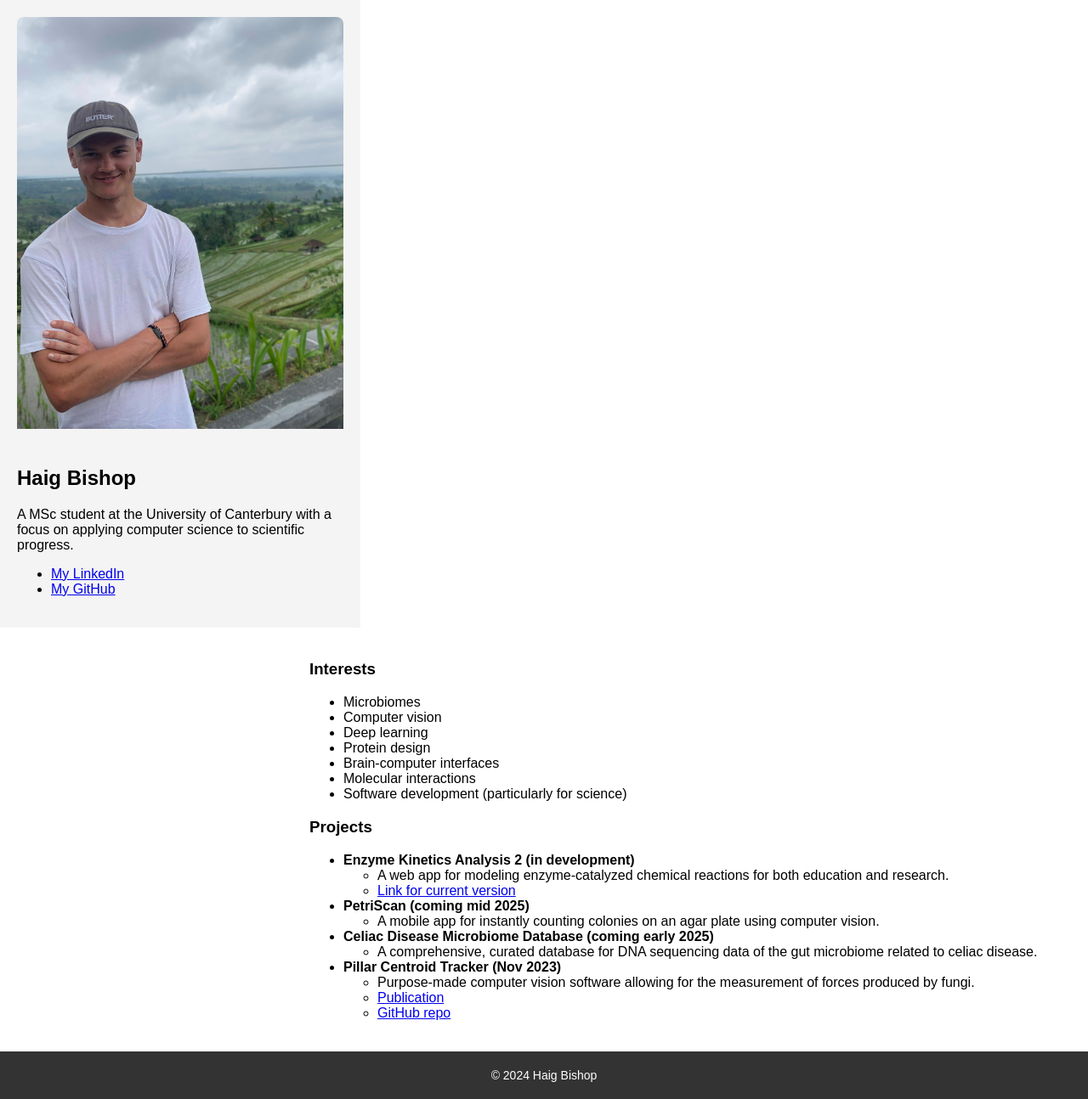
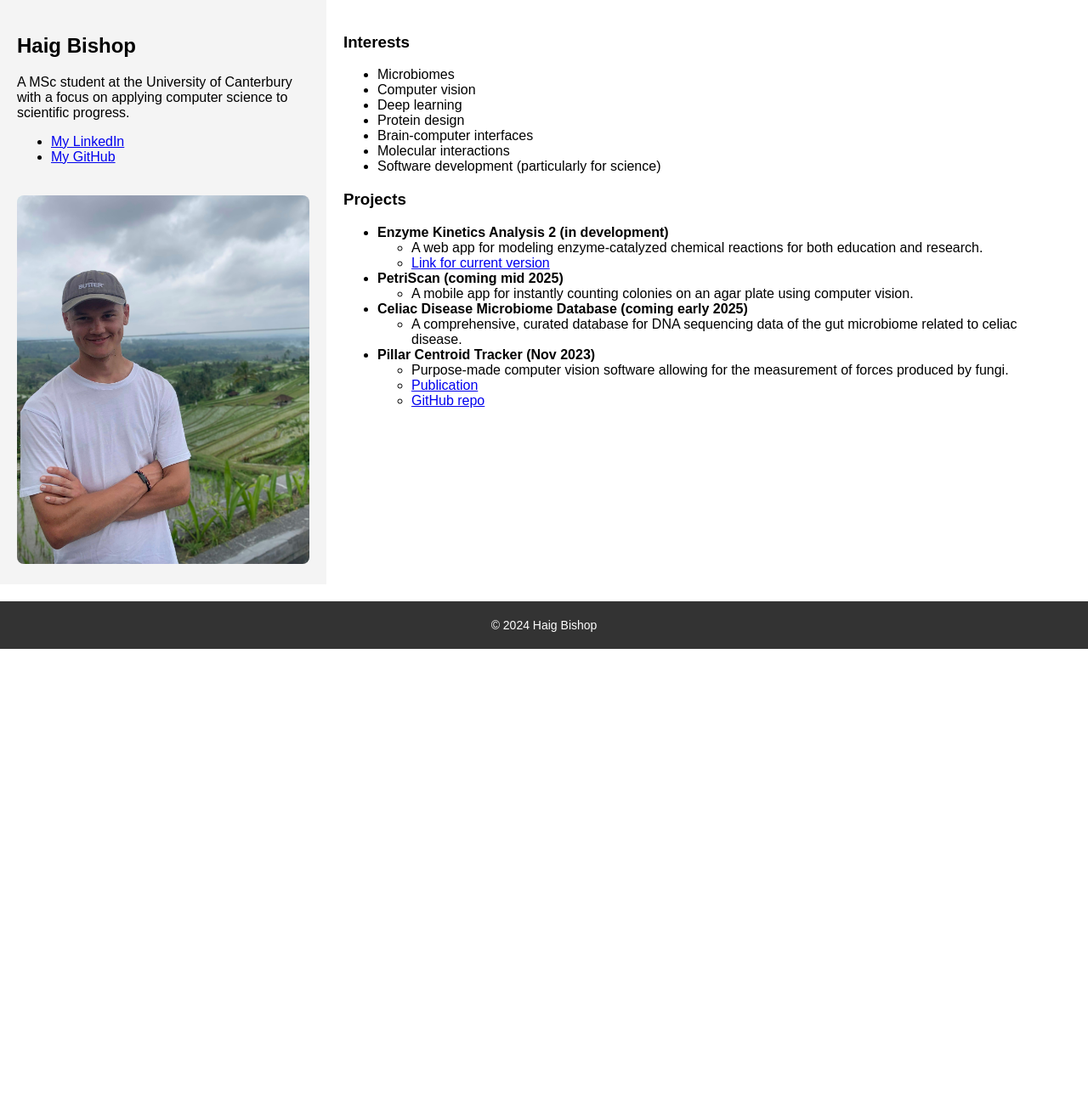
Before and after one commit to HaigBishop/HaigBishop.github.io, a Jekyll site: the page built from index.md, in a window 1280 px wide. Shown: the whole page at 85% size. Built offline with Jekyll 4.4.1, drawn with Linux system fonts in a browser that asks for light colours; after the commit the page ends 900 px from its top, so only the background shows below that.

Commit message:
Add files via upload

```diff
--- a/_includes/side_panel.html
+++ b/_includes/side_panel.html
@@ -1,5 +1,4 @@
-<div class="side-panel" style="width: 30%; padding: 20px; float: left;">
-    <img src="{{ site.author.portrait }}" alt="Portrait of Haig Bishop" style="width: 100%; border-radius: 8px; padding-bottom: 20px;">
+<div class="side-panel">
     <h2>{{ site.author.name }}</h2>
     <p>{{ site.author.bio }}</p>
     <ul>
@@ -7,4 +6,5 @@
       <li><a href="{{ link.url }}" target="_blank">{{ link.label }}</a></li>
       {% endfor %}
     </ul>
+    <img src="{{ site.author.portrait }}" alt="Portrait of Haig Bishop" class="portrait-image">
   </div>
--- a/_layouts/default.html
+++ b/_layouts/default.html
@@ -8,16 +8,19 @@
   {{ site.seo_tag }}
 </head>
 <body>
-  <!-- Include the side panel -->
-  {% include side_panel.html %}
+  <!-- Flex container for side panel and main content -->
+  <div class="container">
+    <!-- Include the side panel -->
+    {% include side_panel.html %}
 
-  <!-- Main content area -->
-  <div class="main-content" style="width: 70%; float: right; padding: 20px;">
-    {{ content }}
+    <!-- Main content area -->
+    <div class="main-content">
+      {{ content }}
+    </div>
   </div>
 
   <!-- Footer -->
-  <footer style="clear: both; text-align: center; padding: 20px; margin-top: 20px;">
+  <footer>
     {{ site.footer.content }}
   </footer>
 </body>
--- a/assets/css/custom.css
+++ b/assets/css/custom.css
@@ -1,20 +1,44 @@
-/* Custom styles */
+/* Flex container to align side panel and main content */
+.container {
+  display: flex;
+}
+
+/* Side panel styles */
+.side-panel {
+  width: 30%;
+  background-color: #f4f4f4;
+  padding: 20px;
+  box-sizing: border-box;
+}
+
+/* Main content styles */
+.main-content {
+  width: 70%;
+  padding: 20px;
+  box-sizing: border-box;
+}
+
+/* Portrait image styles */
+.portrait-image {
+  width: 100%;
+  border-radius: 8px;
+  margin-top: 20px;
+}
+
+/* Footer styles */
+footer {
+  clear: both;
+  text-align: center;
+  padding: 20px;
+  margin-top: 20px;
+  background-color: #333333;
+  color: #ffffff;
+  font-size: 14px;
+}
+
+/* Basic body styling */
 body {
   font-family: Arial, sans-serif;
   margin: 0;
   padding: 0;
 }
-
-.side-panel {
-  background-color: #f4f4f4;
-}
-
-.main-content {
-  background-color: #ffffff;
-}
-
-footer {
-  background-color: #333333;
-  color: #ffffff;
-  font-size: 14px;
-}
```
